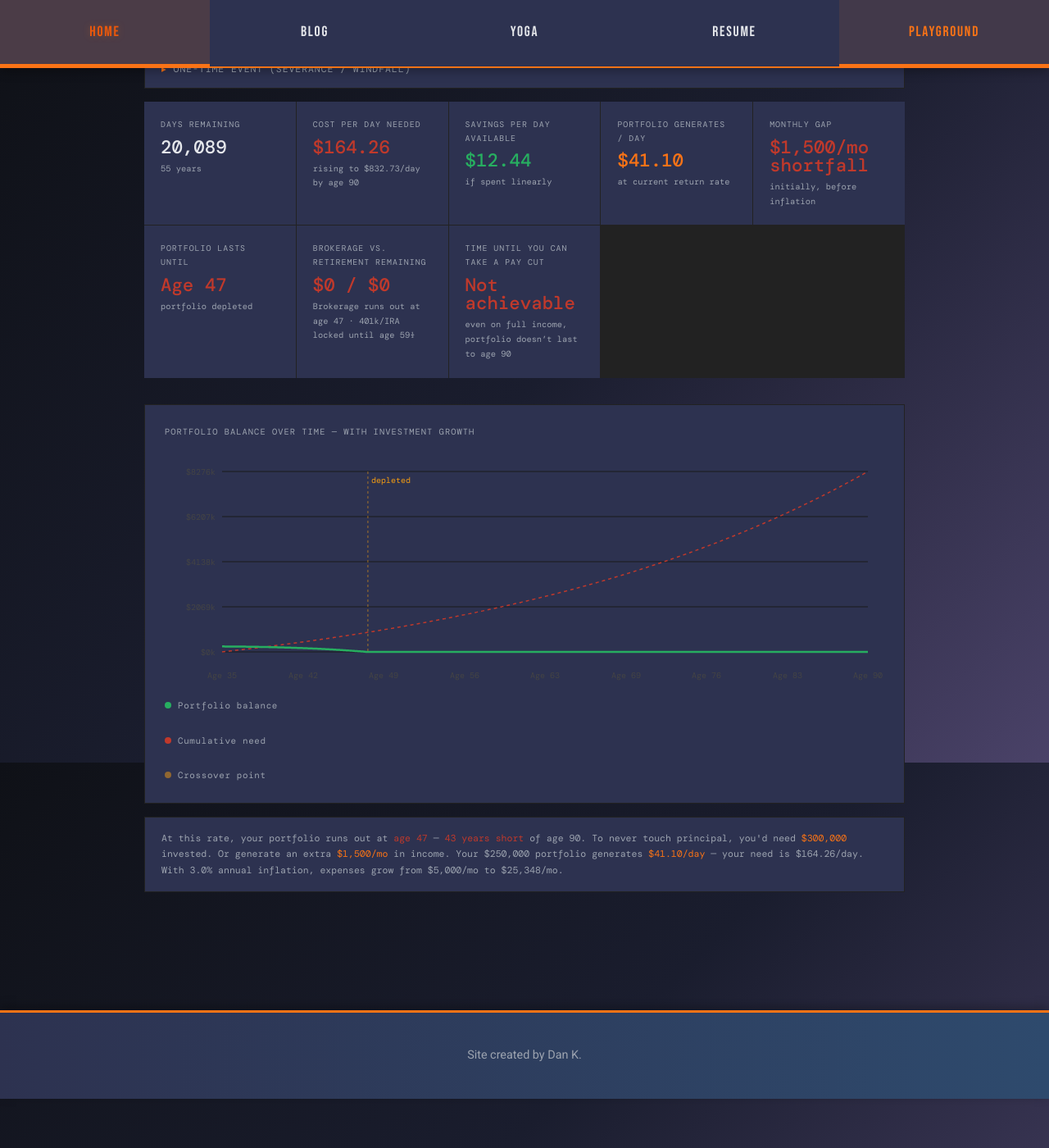
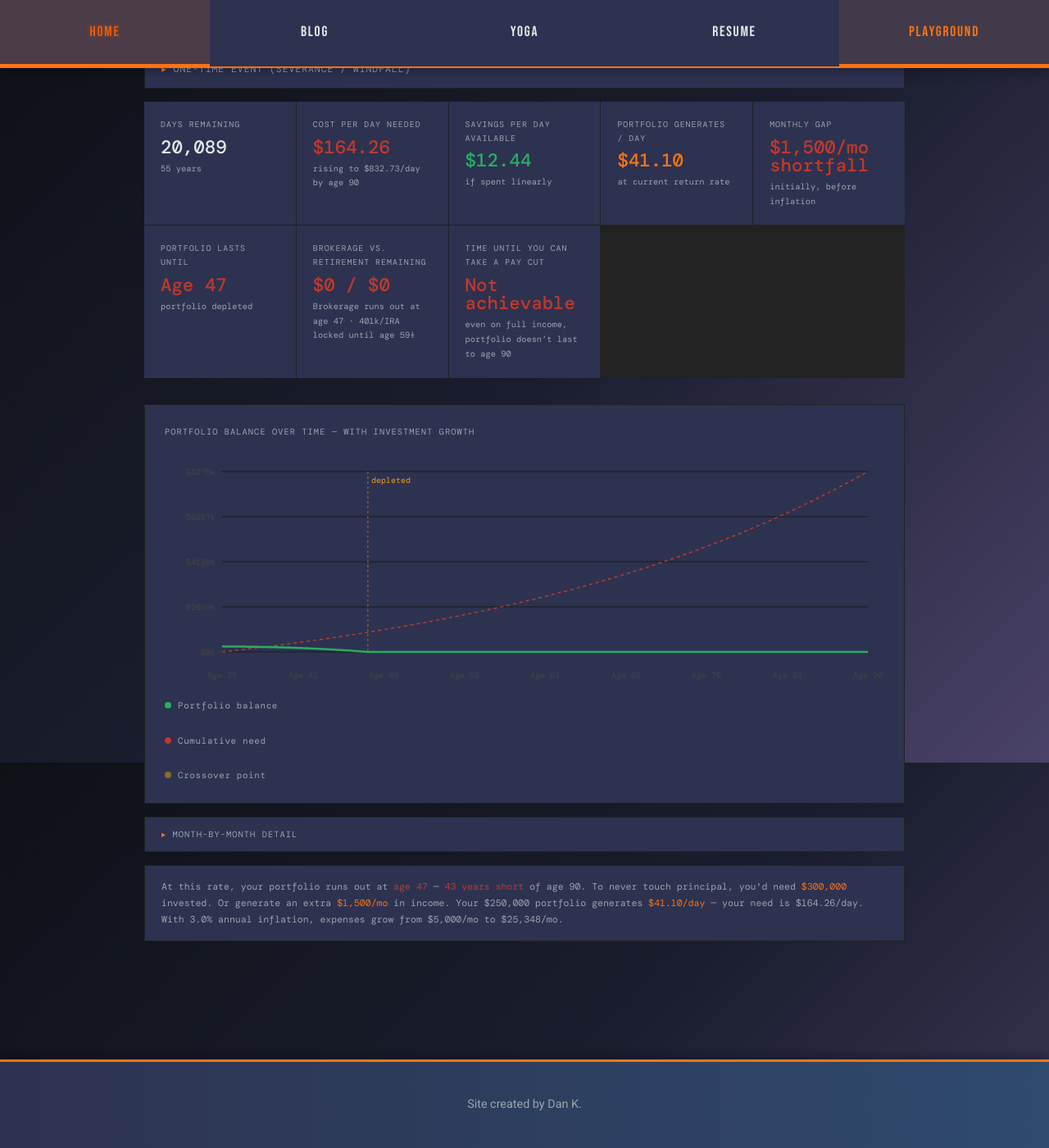
Before and after one commit to dekay2001/dekay2001.github.io, a Jekyll site: the page built from playground/index.html, in a window 1280 px wide and 1400 px high, scrolled down 870 px. Shown: the whole window at 82% size. Built offline with Jekyll 4.4.1, drawn with Linux system fonts in a browser that asks for light colours; some web fonts are replaced.

Commit message:
Add monthly runway detail table

```diff
--- a/assets/css/responsive-life-money.css
+++ b/assets/css/responsive-life-money.css
@@ -265,6 +265,88 @@
 
 
 /* --------------------------------------------------------------------------
+   Month-by-month detail table
+   -------------------------------------------------------------------------- */
+
+.lm-container .table-section {
+  margin-bottom: 1rem;
+  border: 1px solid var(--lm-border);
+  background: var(--lm-surface);
+}
+
+.lm-container .table-section summary {
+  padding: 0.75rem 1.25rem;
+  font-family: var(--mono);
+  font-size: 0.65rem;
+  letter-spacing: 0.1em;
+  text-transform: uppercase;
+  color: var(--lm-muted);
+  cursor: pointer;
+  list-style: none;
+}
+
+.lm-container .table-section summary::-webkit-details-marker {
+  display: none;
+}
+
+.lm-container .table-section summary::before {
+  content: '▸ ';
+  color: var(--lm-accent);
+}
+
+.lm-container .table-section[open] summary::before {
+  content: '▾ ';
+}
+
+.lm-container .table-scroll {
+  max-height: 420px;
+  overflow-y: auto;
+  border-top: 1px solid var(--lm-border);
+}
+
+.lm-container #monthly-table {
+  width: 100%;
+  border-collapse: collapse;
+  font-size: 0.68rem;
+}
+
+.lm-container #monthly-table th,
+.lm-container #monthly-table td {
+  padding: 0.4rem 0.75rem;
+  text-align: right;
+  white-space: nowrap;
+}
+
+.lm-container #monthly-table th:first-child,
+.lm-container #monthly-table td:first-child {
+  text-align: left;
+}
+
+.lm-container #monthly-table thead th {
+  position: sticky;
+  top: 0;
+  background: var(--lm-surface);
+  color: var(--lm-muted);
+  letter-spacing: 0.06em;
+  text-transform: uppercase;
+  font-weight: 500;
+  border-bottom: 1px solid var(--lm-border);
+}
+
+.lm-container #monthly-table tbody tr:nth-child(even) {
+  background: rgba(255, 255, 255, 0.03);
+}
+
+.lm-container #monthly-table tbody tr.lump-event-row {
+  outline: 1px solid var(--lm-accent);
+  outline-offset: -1px;
+}
+
+.lm-container #monthly-table td.amount-negative { color: var(--lm-need); }
+.lm-container #monthly-table td.amount-positive { color: var(--lm-have); }
+
+
+/* --------------------------------------------------------------------------
    Status bar
    -------------------------------------------------------------------------- */
 
--- a/assets/js/life-money/compute.js
+++ b/assets/js/life-money/compute.js
@@ -35,11 +35,14 @@
  * @param {function(number, number): number} incomeForMonth  (monthIndex, currentAge) => base monthly income.
  *   monthIndex is 1-based (the first simulated month is 1, matching the internal loop counter).
  * @returns {Object} balances, brokerageBalances, retirementBalances, accessibleBalances,
- *   needs, depleted, depletedAge, brokerageDepletedAge, finalBalance,
+ *   needs, monthlyIncome, monthlyExpensesApplied, monthlyGrowth, monthlyNetChange,
+ *   lumpEventMonth, depleted, depletedAge, brokerageDepletedAge, finalBalance,
  *   finalBrokerageBalance, finalRetirementBalance, finalMonthlyExpenses.
  *   accessibleBalances is the series `depleted`/`depletedAge` are derived from
  *   (brokerage + retirement only once accessible); it can be 0 while the
  *   combined `balances` value is still positive if retirement is locked.
+ *   The monthly* arrays are per-month (not cumulative), one entry per simulated
+ *   month, unlike `needs` which is a cumulative running total.
  */
 function runSimulation({ age, yearsLeft, savings, retirementSavings = 0, monthlyExpenses, annualReturn,
                         annualInflation = 0, socialSecurity = null, healthcareGap = null, lumpEvent = null },
@@ -59,6 +62,12 @@
   const retirementBalances = [retirementBalance];
   const accessibleBalances = [brokerageBalance + retirementBalance];
   const needs = [0];
+  // Per-month (not cumulative) detail, one entry per simulated month — feeds the month-by-month table view.
+  const monthlyIncome = [];
+  const monthlyExpensesApplied = [];
+  const monthlyGrowth = [];
+  const monthlyNetChange = [];
+  let lumpEventMonth = null;
   let cumNeed = 0;
   let finalMonthlyExpenses = currentExpenses;
   let lumpApplied = false;
@@ -66,11 +75,13 @@
   for (let m = 1; m <= yearsLeft * 12; m++) {
     const currentAge = age + m / 12;
     const canAccessRetirement = currentAge >= RETIREMENT_ACCESS_AGE;
+    const balanceBeforeMonth = brokerageBalance + retirementBalance;
 
     // One-time lump-sum event (applied to the liquid/brokerage balance)
     if (lumpEvent && lumpEvent.amount !== 0 && !lumpApplied && currentAge >= lumpEvent.atAge) {
       brokerageBalance += lumpEvent.amount;
       lumpApplied = true;
+      lumpEventMonth = m;
     }
 
     // Effective income: base (from schedule) + Social Security if eligible
@@ -90,6 +101,7 @@
     // Grow each balance independently, only when it's currently positive.
     const brokerageReturnRate = brokerageBalance > 0 ? monthlyReturn : 0;
     const retirementReturnRate = retirementBalance > 0 ? monthlyReturn : 0;
+    const growthThisMonth = brokerageBalance * brokerageReturnRate + retirementBalance * retirementReturnRate;
     brokerageBalance = brokerageBalance * (1 + brokerageReturnRate) - netNeed;
     retirementBalance = retirementBalance * (1 + retirementReturnRate);
 
@@ -111,6 +123,10 @@
     retirementBalances.push(retirementBalance);
     accessibleBalances.push(accessibleBalance);
     needs.push(cumNeed);
+    monthlyIncome.push(effectiveIncome);
+    monthlyExpensesApplied.push(effectiveExpenses);
+    monthlyGrowth.push(growthThisMonth);
+    monthlyNetChange.push(brokerageBalance + retirementBalance - balanceBeforeMonth);
 
     if (accessibleBalance <= 0 && !depleted) {
       depleted = true;
@@ -133,6 +149,11 @@
     retirementBalances,
     accessibleBalances,
     needs,
+    monthlyIncome,
+    monthlyExpensesApplied,
+    monthlyGrowth,
+    monthlyNetChange,
+    lumpEventMonth,
     depleted,
     depletedAge,
     brokerageDepletedAge,
@@ -188,6 +209,11 @@
     retirementBalances: sim.retirementBalances,
     accessibleBalances: sim.accessibleBalances,
     needs: sim.needs,
+    monthlyIncome: sim.monthlyIncome,
+    monthlyExpensesApplied: sim.monthlyExpensesApplied,
+    monthlyGrowth: sim.monthlyGrowth,
+    monthlyNetChange: sim.monthlyNetChange,
+    lumpEventMonth: sim.lumpEventMonth,
     finalBalance: sim.finalBalance,
     finalBrokerageBalance: sim.finalBrokerageBalance,
     finalRetirementBalance: sim.finalRetirementBalance,
--- /dev/null
+++ b/assets/js/life-money/table.js
@@ -0,0 +1,40 @@
+/**
+ * Month-by-month detail table renderer for Life Financial Runway.
+ * Accepts a <tbody> element and per-month simulation data, renders rows.
+ */
+
+import { formatCurrency } from './format.js';
+
+function formatSignedCurrency(value) {
+  const sign = value > 0 ? '+' : (value < 0 ? '-' : '');
+  return sign + formatCurrency(Math.abs(value));
+}
+
+function renderMonthlyTable(tbodyEl, {
+  age, monthlyIncome, monthlyExpensesApplied, monthlyGrowth, monthlyNetChange,
+  brokerageBalances, retirementBalances, lumpEventMonth,
+}) {
+  tbodyEl.innerHTML = monthlyIncome.map((income, idx) => {
+    const month = idx + 1;
+    const currentAge = age + month / 12;
+    const netChange = monthlyNetChange[idx];
+    const netChangeClass = netChange < 0 ? 'amount-negative' : (netChange > 0 ? 'amount-positive' : '');
+    const rowClass = lumpEventMonth === month ? 'lump-event-row' : '';
+    return `<tr class="${rowClass}">` +
+      `<td>${month}</td>` +
+      `<td>${currentAge.toFixed(1)}</td>` +
+      `<td>${formatCurrency(income)}</td>` +
+      `<td>${formatCurrency(monthlyExpensesApplied[idx])}</td>` +
+      `<td>${formatSignedCurrency(monthlyGrowth[idx])}</td>` +
+      `<td class="${netChangeClass}">${formatSignedCurrency(netChange)}</td>` +
+      `<td>${formatCurrency(brokerageBalances[month])}</td>` +
+      `<td>${formatCurrency(retirementBalances[month])}</td>` +
+    `</tr>`;
+  }).join('');
+}
+
+export { renderMonthlyTable };
+
+if (typeof module !== 'undefined' && module.exports) {
+  module.exports = { renderMonthlyTable };
+}
--- a/playground/index.html
+++ b/playground/index.html
@@ -170,6 +170,21 @@
               </div>
             </div>
 
+            <details class="table-section" id="monthly-table-details">
+              <summary>Month-by-month detail</summary>
+              <div class="table-scroll">
+                <table id="monthly-table">
+                  <thead>
+                    <tr>
+                      <th>Month</th><th>Age</th><th>Income</th><th>Expenses</th>
+                      <th>Growth</th><th>Net change</th><th>Brokerage</th><th>Retirement</th>
+                    </tr>
+                  </thead>
+                  <tbody id="monthly-table-body"></tbody>
+                </table>
+              </div>
+            </details>
+
             <div class="status-bar" id="status-bar">—</div>
 
         </div><!-- /.lm-container -->
@@ -402,6 +420,22 @@
           depleted:  metrics.depleted,
           accessibleBalances: metrics.accessibleBalances,
         });
+
+        // Month-by-month table (skipped while collapsed to avoid rebuilding
+        // hundreds of rows on every slider drag; rendered on open via the
+        // 'toggle' listener below).
+        if (monthlyTableDetails.open) {
+          renderMonthlyTable(monthlyTableBody, {
+            age,
+            monthlyIncome: metrics.monthlyIncome,
+            monthlyExpensesApplied: metrics.monthlyExpensesApplied,
+            monthlyGrowth: metrics.monthlyGrowth,
+            monthlyNetChange: metrics.monthlyNetChange,
+            brokerageBalances: metrics.brokerageBalances,
+            retirementBalances: metrics.retirementBalances,
+            lumpEventMonth: metrics.lumpEventMonth,
+          });
+        }
       }
 
       ['age', 'life', 'savings', 'retirement-savings', 'expenses', 'income', 'paycut-income', 'return', 'inflation',
```
Also changed, not shown: other parts of playground/index.html (+4 -0 lines), test/unit/assets/js/life-money/compute.test.js (+54 -0 lines), test/unit/assets/js/life-money/table.test.js (added, +83 -0 lines).
